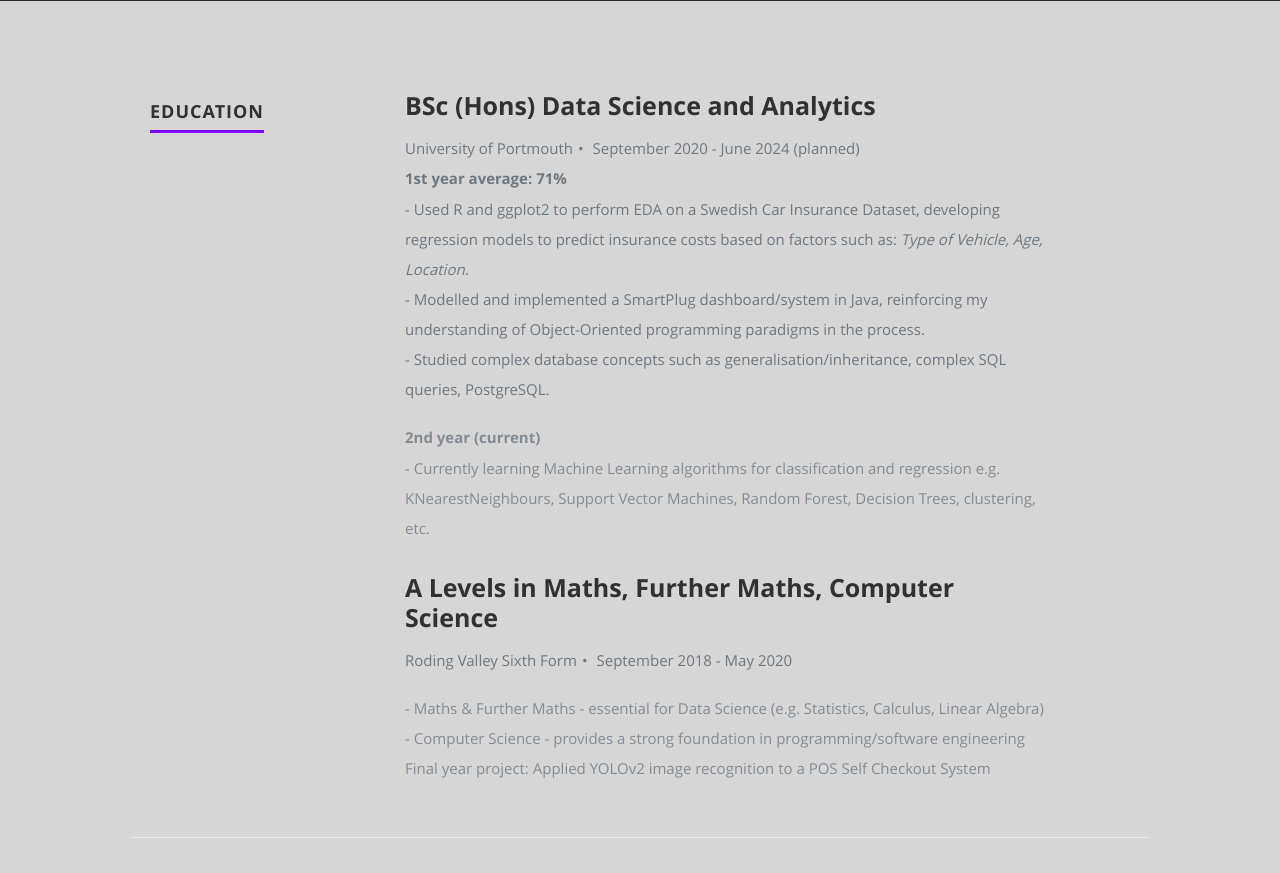
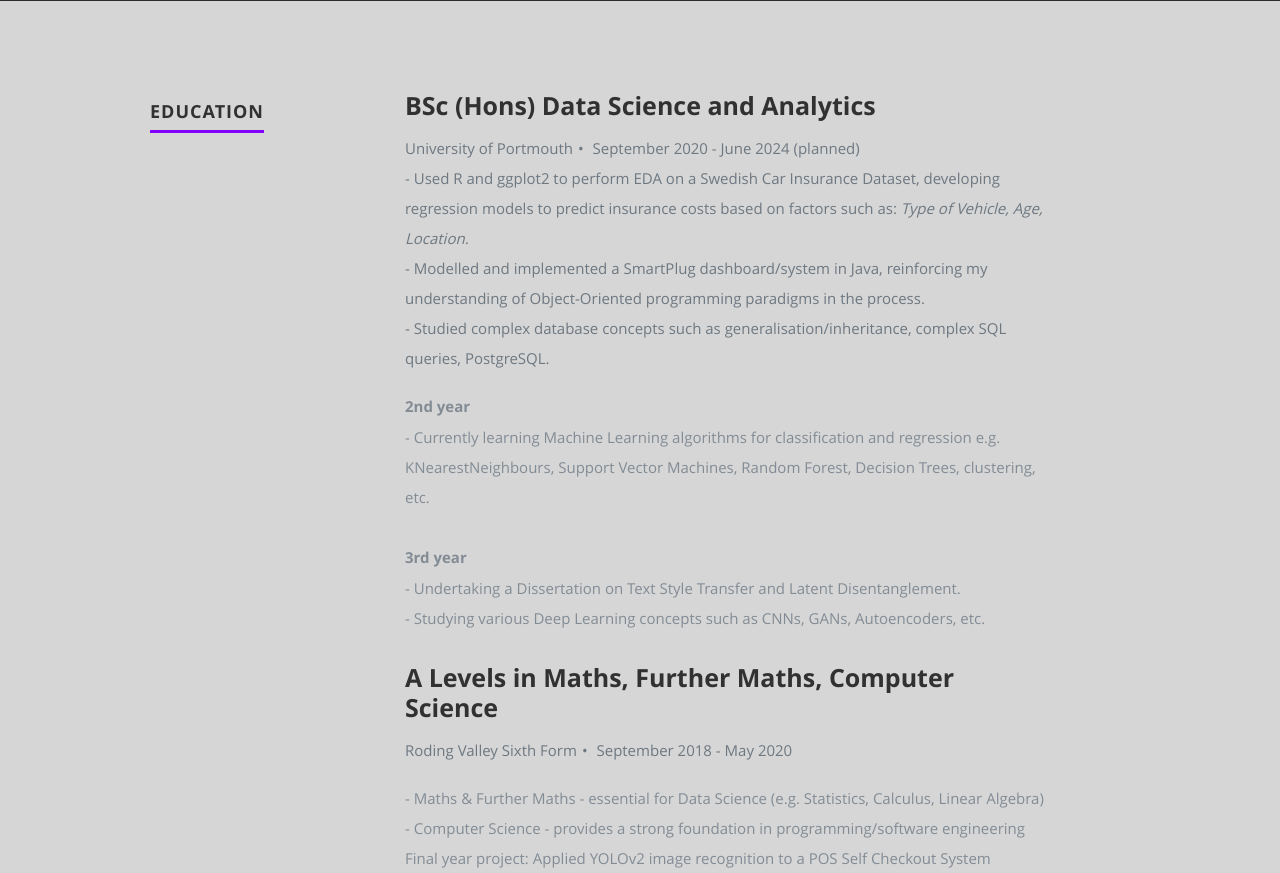
Before and after one commit to Viibrant/connorData.Science, a Flask app: page / in a window 1280 px wide. Shown: the part 1304-2177 px from the top of the page. Run offline with Flask 2, Linux system fonts and the light colour scheme; some libraries are stand-ins or nearby versions.

Commit message:
added third year stuff

```diff
--- a/templates/index.html
+++ b/templates/index.html
@@ -158,7 +158,6 @@
 							University of Portmouth<span>&bull;</span>
 							<em class="date">September 2020 - June 2024 (planned)</em>
 							<br />
-							<b>1st year average: 71%</b> <br />
 							- Used R and ggplot2 to perform EDA on a Swedish Car Insurance
 							Dataset, developing regression models to predict insurance costs
 							based on factors such as:
@@ -170,10 +169,15 @@
 							generalisation/inheritance, complex SQL queries, PostgreSQL.
 						</p>
 						<p>
-							<b> 2nd year (current) </b> <br />
+							<b> 2nd year </b> <br />
 							- Currently learning Machine Learning algorithms for
 							classification and regression e.g. KNearestNeighbours, Support
 							Vector Machines, Random Forest, Decision Trees, clustering, etc.
+						</p>
+						<p>
+							<b> 3rd year </b> <br />
+							- Undertaking a Dissertation on Text Style Transfer and Latent Disentanglement. <br />
+							- Studying various Deep Learning concepts such as CNNs, GANs, Autoencoders, etc. <br />
 						</p>
 					</div>
 				</div>
```
